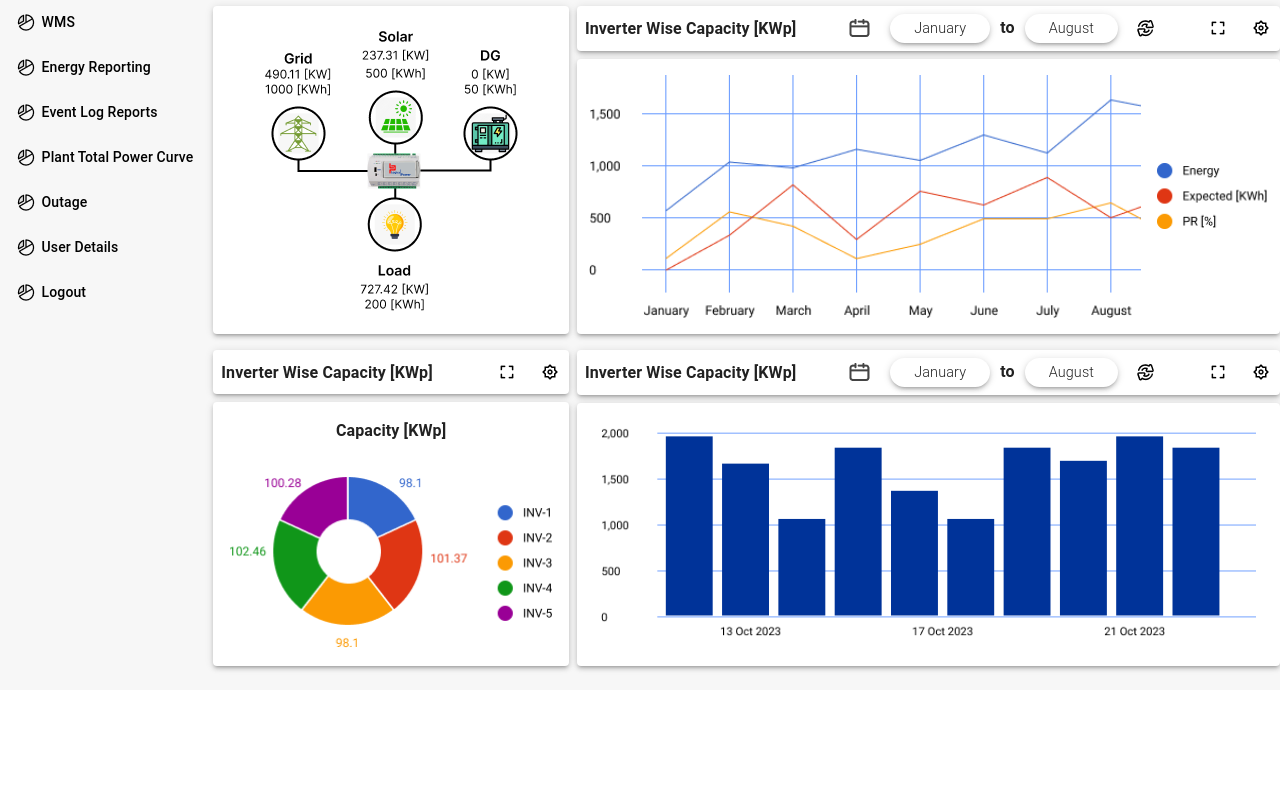
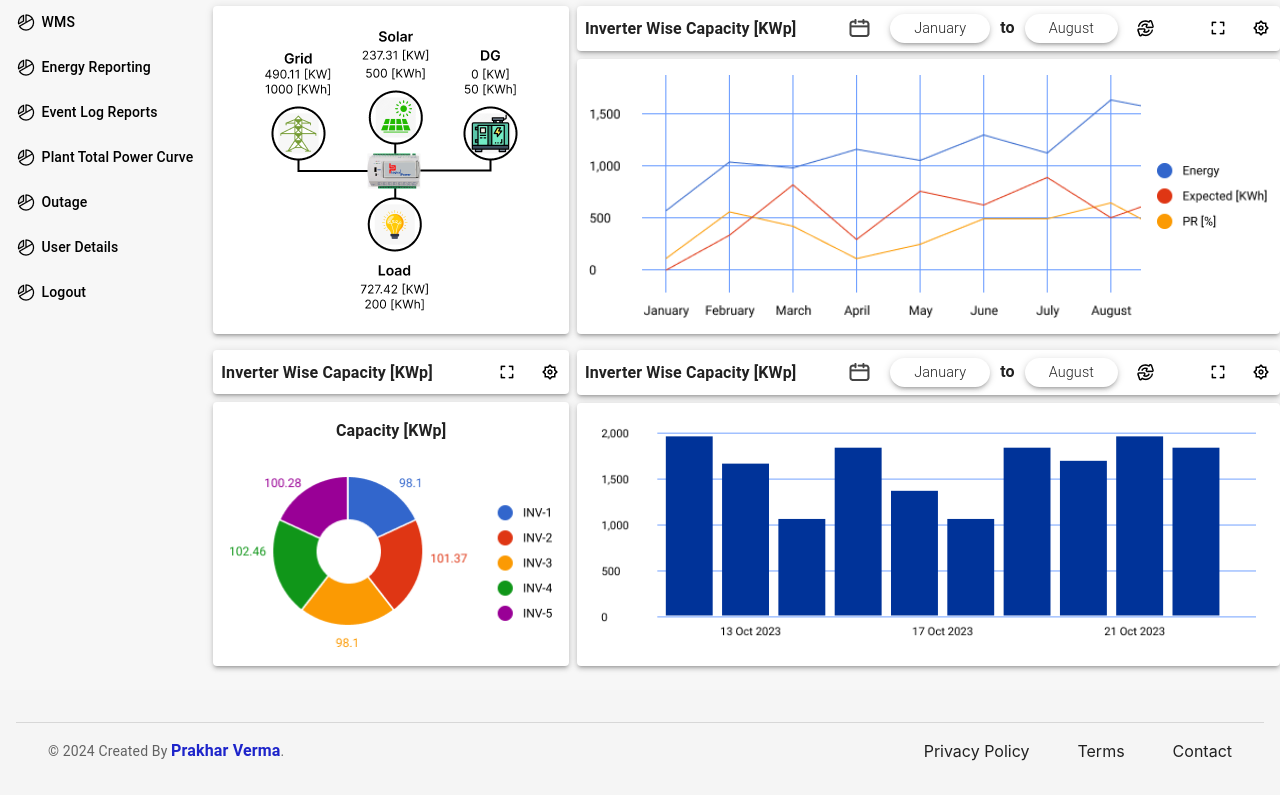
Before and after one commit to Prakhar-Verma001/Logics-UI, a React (Create React App) app: page / in a window 1280 px wide. Shown: the part 319-1114 px from the top of the page. Before the commit the page ends 1009 px from the top, so only its background shows below. Built offline with nearby package versions, Linux system fonts and the light colour scheme.

Commit message:
code updated

```diff
--- a/src/App.js
+++ b/src/App.js
@@ -2,15 +2,19 @@
 // import './App.css';
 
 import DashboradPage from "./Pages/DashboradPage";
+import LogicsForm from "./components/LogicsForm";
 import LoginPage from "./Pages/LoginPage";
-import LogicsForm from "./components/LogicsForm";
+import { Footer } from "./components/Footer";
 
 // import {Typography} from '@mui/material'
 function App() {
   return (
     <>
         {/* <LoginPage /> */}
+        {/* <LogicsForm /> */}
+
         <DashboradPage />
+        <Footer />
     </>
   );
 }
--- /dev/null
+++ b/src/components/Footer.js
@@ -0,0 +1,37 @@
+import React from 'react';
+import { Paper, Typography, Stack, Link, Divider } from '@mui/material';
+
+const Footer = () => {
+  return (
+    <>
+        <Paper
+          component="footer"
+          elevation={3}
+          square
+          sx={{ mt: 'auto', py: 4, px: 2, bgcolor: 'grey.100' }}
+        >
+          <Divider sx={{ mb: 2 }} />
+          <Stack direction={{ xs: 'column', sm: 'row' }} spacing={2} justifyContent="space-between" alignItems="center" marginInline={'2rem'}>
+            <Typography variant="body2" color="text.secondary">
+              © {new Date().getFullYear()} Created By <Typography component="span" color={'#1D24CA'} sx={{ fontWeight: 600 }}>Prakhar Verma</Typography>.
+            </Typography>
+
+            <Stack direction="row" spacing={6}>
+              <Link href="#" underline="hover" color="inherit">
+                Privacy Policy
+              </Link>
+              <Link href="#" underline="hover" color="inherit">
+                Terms
+              </Link>
+              <Link href="#" underline="hover" color="inherit">
+                Contact
+              </Link>
+            </Stack>
+          </Stack>
+        </Paper>
+    </>
+
+  );
+}
+
+export { Footer }
```
Also changed, not shown: 1 other file (tests, documents, lock files or other folders).
